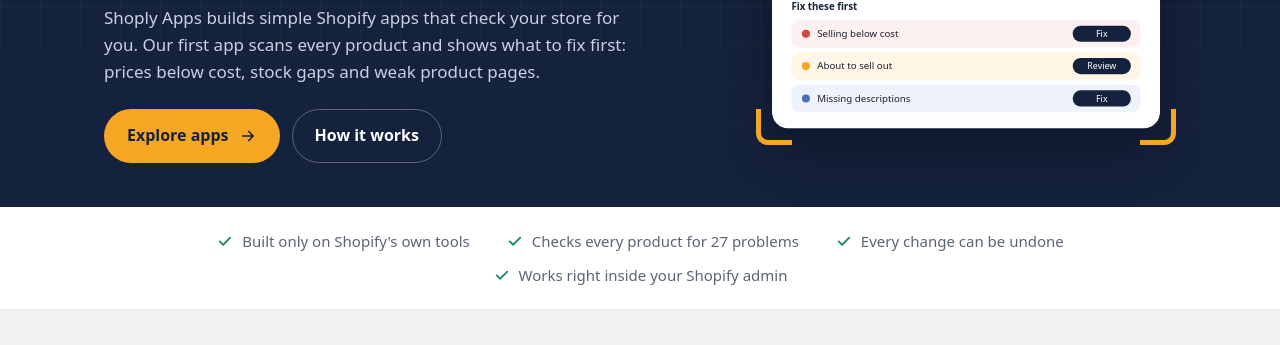
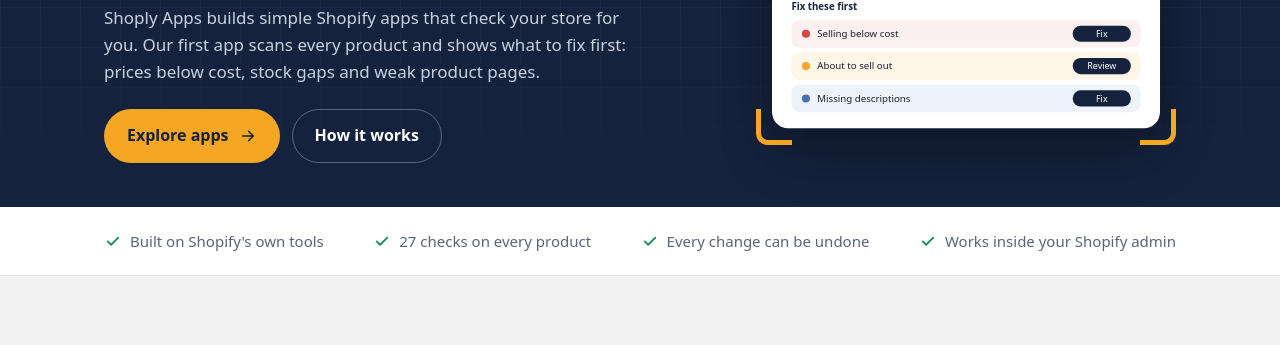
Before and after one commit to Shoply-Apps/Website, a plain HTML site: page index.html in a window 1280 px wide. Shown: the part 338-683 px from the top of the page. Drawn offline with Linux system fonts and the light colour scheme.

Commit message:
Key points under the hero on one line, with shorter texts

```diff
--- a/index.html
+++ b/index.html
@@ -76,8 +76,8 @@
 
     /* Key points */
     .strip { padding: 22px 0; border-bottom: 1px solid var(--line); }
-    .strip ul { display: flex; flex-wrap: wrap; justify-content: center; gap: 10px 36px; list-style: none; margin: 0 auto; color: var(--muted); font-size: 15px; }
-    .strip li { display: flex; align-items: center; gap: 8px; }
+    .strip ul { display: flex; flex-wrap: nowrap; justify-content: space-between; gap: 24px; list-style: none; margin: 0 auto; color: var(--muted); font-size: 15px; }
+    .strip li { display: flex; align-items: center; gap: 8px; white-space: nowrap; }
     .strip svg { width: 18px; height: 18px; color: var(--green); flex: none; }
 
     /* App section, styled like a page inside the app (Shopify admin look) */
@@ -144,6 +144,9 @@
     .foot ul a:hover { color: var(--ink); }
     .fine { margin: 16px 0 0; font-size: 13px; }
 
+    @media (max-width: 1000px) {
+      .strip ul { display: grid; grid-template-columns: repeat(2, max-content); justify-content: center; gap: 10px 32px; }
+    }
     @media (max-width: 900px) {
       .hero-inner { grid-template-columns: 1fr; gap: 28px; text-align: center; }
       .hero .lead { margin-left: auto; margin-right: auto; }
@@ -155,6 +158,7 @@
       .app-head .btn { grid-column: 1 / -1; justify-self: start; }
     }
     @media (max-width: 720px) {
+      .strip ul { grid-template-columns: max-content; }
       .wrap { padding: 0 16px; }
       .nav ul { display: none; }
       section { padding: 52px 0; }
@@ -244,10 +248,10 @@
 
     <div class="strip">
       <ul class="wrap">
-        <li><svg aria-hidden="true"><use href="#i-check"/></svg>Built only on Shopify's own tools</li>
-        <li><svg aria-hidden="true"><use href="#i-check"/></svg>Checks every product for 27 problems</li>
+        <li><svg aria-hidden="true"><use href="#i-check"/></svg>Built on Shopify's own tools</li>
+        <li><svg aria-hidden="true"><use href="#i-check"/></svg>27 checks on every product</li>
         <li><svg aria-hidden="true"><use href="#i-check"/></svg>Every change can be undone</li>
-        <li><svg aria-hidden="true"><use href="#i-check"/></svg>Works right inside your Shopify admin</li>
+        <li><svg aria-hidden="true"><use href="#i-check"/></svg>Works inside your Shopify admin</li>
       </ul>
     </div>
 
```
